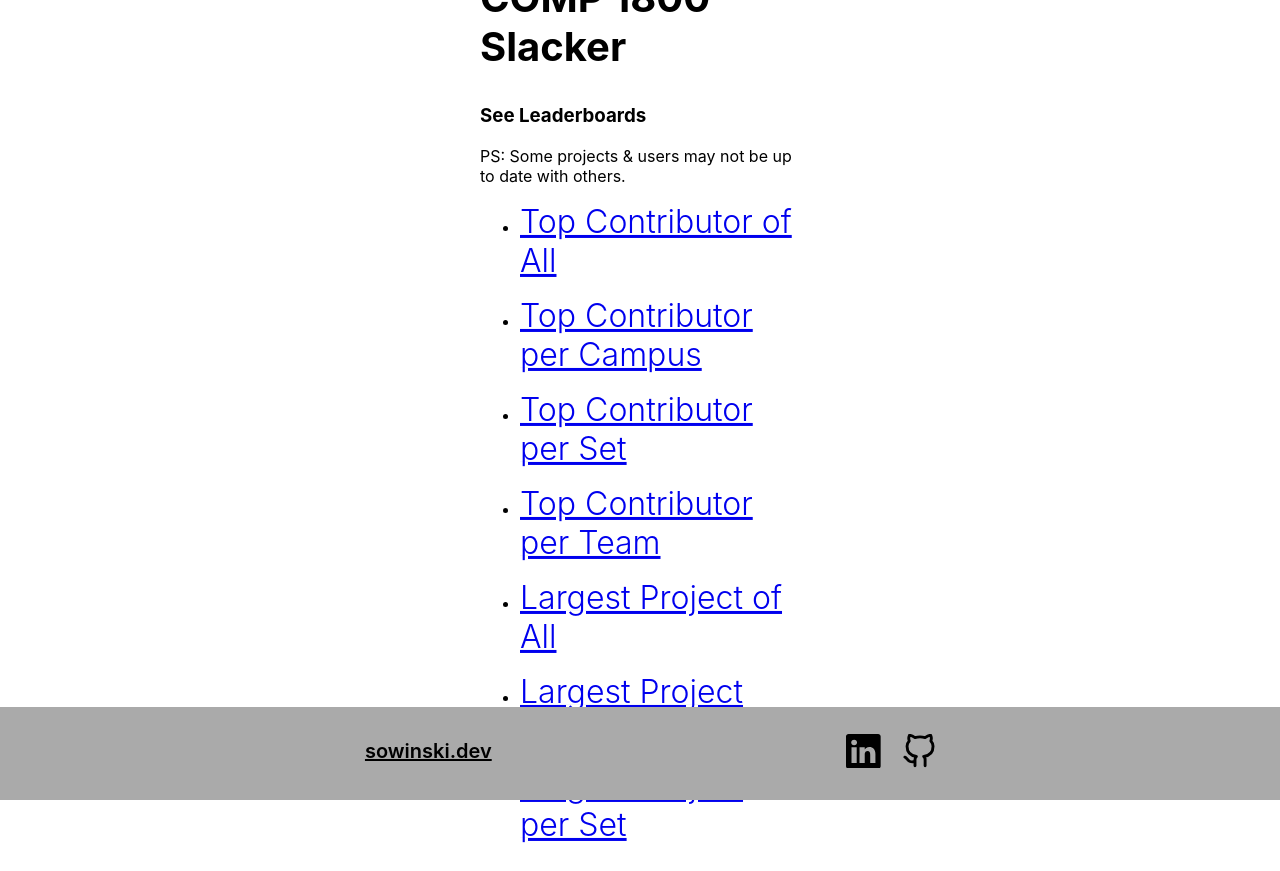
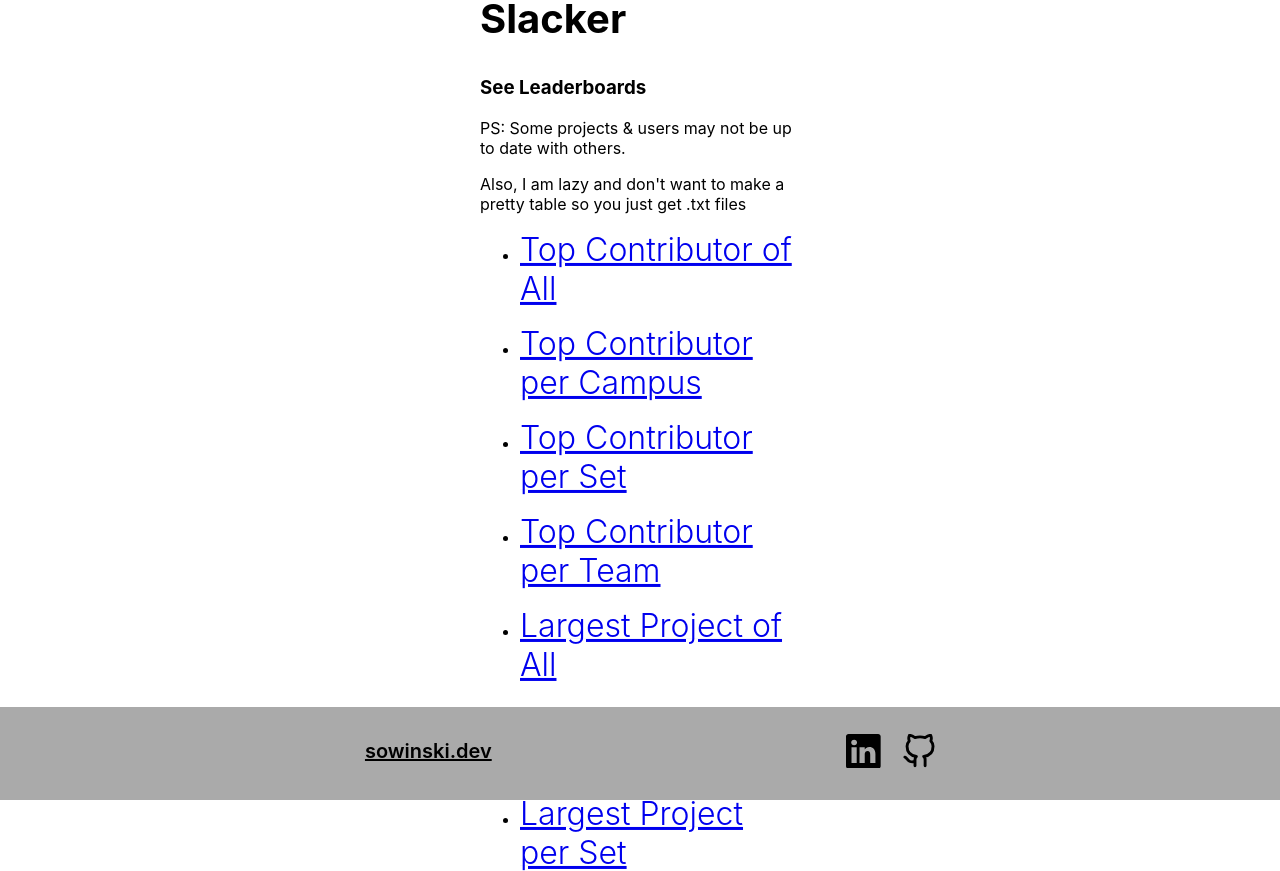
Before and after one commit to SowinskiBraeden/slacker, a Flask app: page / in a window 1280 px wide. Shown: the top 871 px of the page. Before the commit the page ends 843 px from the top, so only its background shows below. Run offline with Flask 3, Linux system fonts and the light colour scheme.

Commit message:
update message

```diff
--- a/templates/index.html
+++ b/templates/index.html
@@ -103,6 +103,7 @@
         <h1 class="title">COMP 1800 Slacker</h1>
         <h3>See Leaderboards</h3>
         <p>PS: Some projects & users may not be up to date with others.</p>
+        <p>Also, I am lazy and don't want to make a pretty table so you just get .txt files</p>
         <ul>
           <li><a class="link" href="/boards/TopContributorsAllTime">Top Contributor of All</a></li>
           <li><a class="link" href="/boards/TopContributorPerCampus">Top Contributor per Campus</a></li>
```
